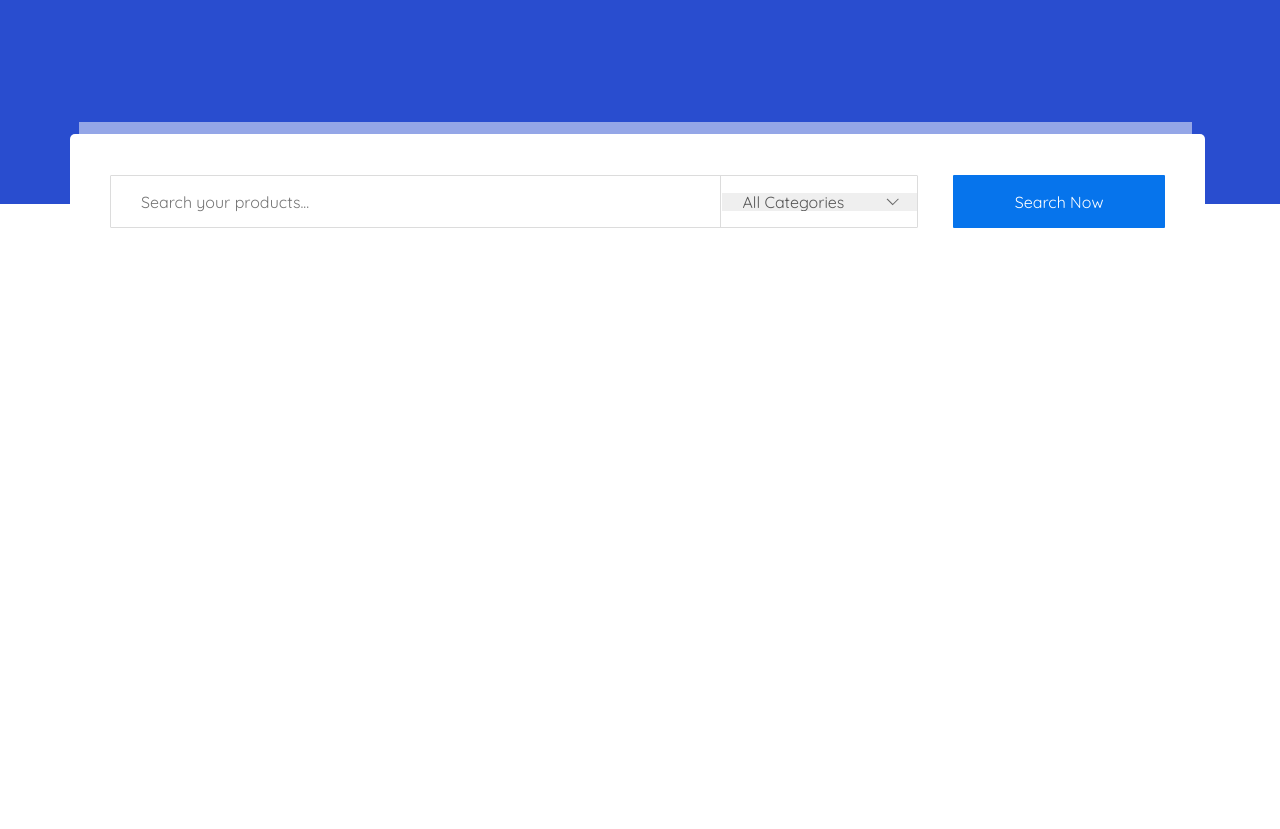
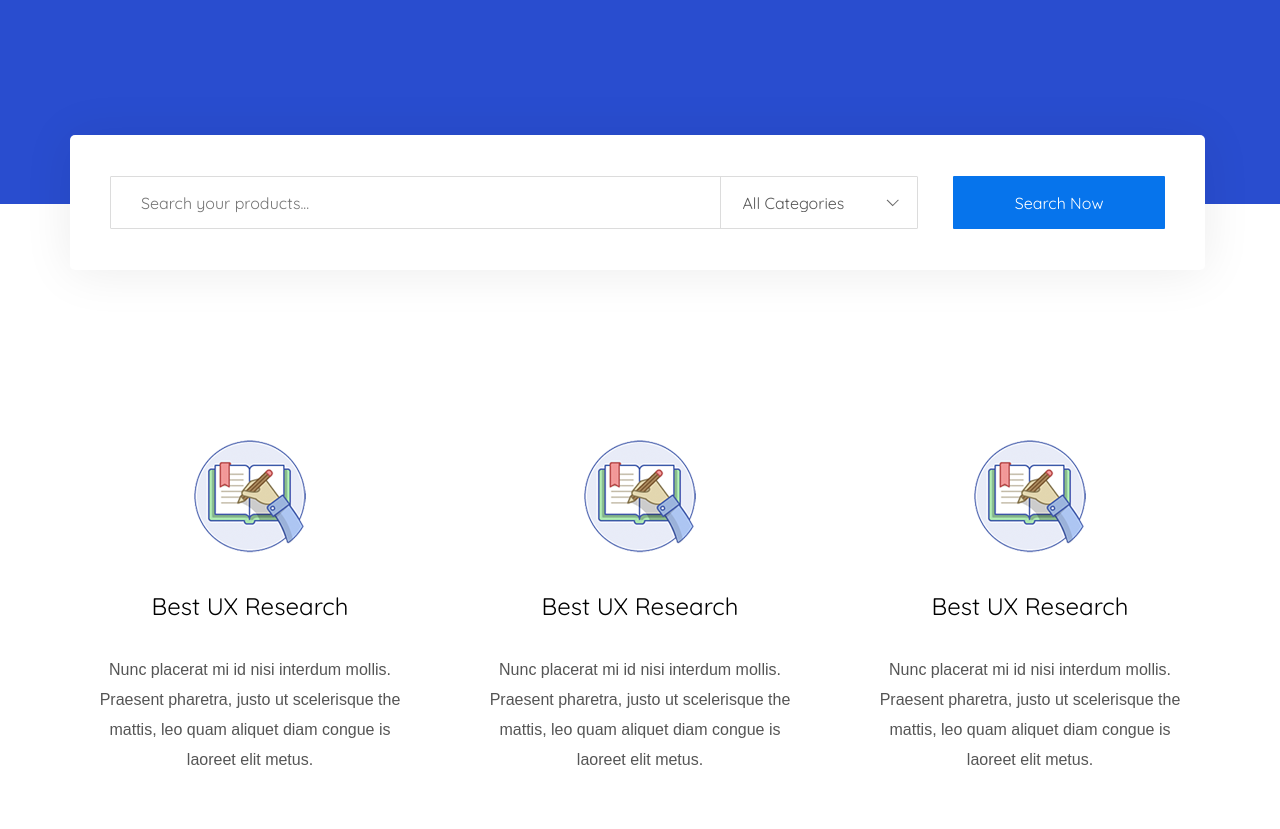
Before and after one commit to ivannikovlg13/MartPlace, a website: page app/index.html in a window 1280 px wide. Shown: the part 700-1529 px from the top of the page. Before the commit the page ends 969 px from the top, so only its background shows below. Drawn offline with nearby package versions, Linux system fonts and the light colour scheme; files that its build step writes are made by us from their sources.

Commit message:
added advantages section

```diff
--- a/app/index.html
+++ b/app/index.html
@@ -106,6 +106,65 @@
         </div>
     </section>
 
+    <section class="advantages">
+        <div class="container">
+            <div class="advantages__inner">
+
+                <div class="advantages__item">
+                    <div class="advantages__wrapper">
+                    <div class="advantages__item-images">
+                        <a href="#">
+                            <img src="images/advantages/image-1.png" alt="">
+                        </a>
+                    </div>
+                    <div class="advantages__item-title">
+                        Best UX Research
+                    </div>
+                    <div class="advantages__item-text">
+                        Nunc placerat mi id nisi interdum mollis. Praesent pharetra, justo ut scelerisque
+                        the mattis, leo quam aliquet diam
+                        congue is laoreet elit metus.
+                    </div>
+                    </div>
+                </div>
+                <div class="advantages__item">
+                    <div class="advantages__wrapper">
+                    <div class="advantages__item-images">
+                        <a href="#">
+                            <img src="images/advantages/image-1.png" alt="">
+                        </a>
+                    </div>
+                    <div class="advantages__item-title">
+                        Best UX Research
+                    </div>
+                    <div class="advantages__item-text">
+                        Nunc placerat mi id nisi interdum mollis. Praesent pharetra, justo ut scelerisque
+                        the mattis, leo quam aliquet diam
+                        congue is laoreet elit metus.
+                    </div>
+                    </div>
+                </div>
+                <div class="advantages__item">
+                    <div class="advantages__wrapper">
+                    <div class="advantages__item-images">
+                        <a href="#">
+                            <img src="images/advantages/image-1.png" alt="">
+                        </a>
+                    </div>
+                    <div class="advantages__item-title">
+                        Best UX Research
+                    </div>
+                    <div class="advantages__item-text">
+                        Nunc placerat mi id nisi interdum mollis. Praesent pharetra, justo ut scelerisque
+                        the mattis, leo quam aliquet diam
+                        congue is laoreet elit metus.
+                    </div>
+                    </div>
+                </div>
+            </div>
+        </div>
+    </section>
+
 
     <script src="https://ajax.googleapis.com/ajax/libs/jquery/3.4.1/jquery.min.js"></script>
     <script src="js/libs.min.js"></script>
--- a/app/scss/_fonts.scss
+++ b/app/scss/_fonts.scss
@@ -1,8 +1,8 @@
-// @font-face {
-// 	font-family: 'Roboto-Regular', sans-serif;
-// 	src:  url('../fonts/Roboto-Regular.woff2') format('woff2'),
-// 		    url('../fonts/Roboto-Regular.woff') format('woff');
-//   // font-weight: 400;
-//   font-display: swap;
+@font-face {
+  font-family: 'MyriadPro', sans-serif;
+  src:  url('../fonts/MyriadPro.woff2') format('woff2'),
+        url('../fonts/MyriadPro.woff') format('woff');
+        font-weight: 400;
+        font-display: swap;
 
-// }
+}
--- a/app/scss/_vars.scss
+++ b/app/scss/_vars.scss
@@ -3,3 +3,7 @@
 // $green:#8bc34a;
 // $bg:#263238;
 // $grey:#f4f6f5
+@mixin mar400 {
+  font-family: 'MariadPro', sans-serif;
+  font-weight: 400;
+}
--- a/app/scss/style.scss
+++ b/app/scss/style.scss
@@ -182,8 +182,7 @@
   display: flex;
   align-items: center;
   box-shadow: -2px -23px 0px -11px rgba(255,255,255,0.5);
-  margin-bottom: 1px;
-
+  box-shadow: 0px 2px 50px 0px rgba(0, 0, 0, 0.08);
 
 
   select{
@@ -202,6 +201,7 @@
     padding-left: 20px;
     outline: none;
     cursor: pointer;
+    background-color: #fff;
 
     ;
 
@@ -240,3 +240,50 @@
 }
 
 //end product
+//start advantages
+
+.advantages{
+  padding: 187px 0 120px;
+  &__item{
+    max-width: 360px;
+    padding:0 15px;
+    text-align: center;
+  }
+  &__inner{
+    display: flex;
+    justify-content: space-between;
+  }
+}
+.advantages__wrapper{
+  padding-top: 1px;
+  padding-bottom: 1px;
+  :hover{
+  box-shadow: 0px 2px 50px 0px rgba(0, 0, 0, 0.08);
+  border-radius:5px;
+  cursor: pointer;
+  }
+}
+
+
+.advantages__item-images{
+  margin:48px auto 37px;
+  display: flex;
+  justify-content: center;
+  align-items: center;
+}
+.advantages__item{
+  &-title{
+    font-size: 24px;
+    color: #000;
+    margin-bottom: 34px;
+
+  }
+  &-text{
+    @include mar400;
+    color:#555555;
+    font-size: 16px;
+    line-height: 30px;
+    margin-bottom: 50px;
+  }
+}
+//end advantages
```
Also changed, not shown: app/fonts/MyriadPro.woff (added), app/fonts/MyriadPro.woff2 (added), app/images/advantages/image-1.png (added), app/images/advantages/image-1.svg (added). Lines whose indentation alone changed are shown as unchanged.
